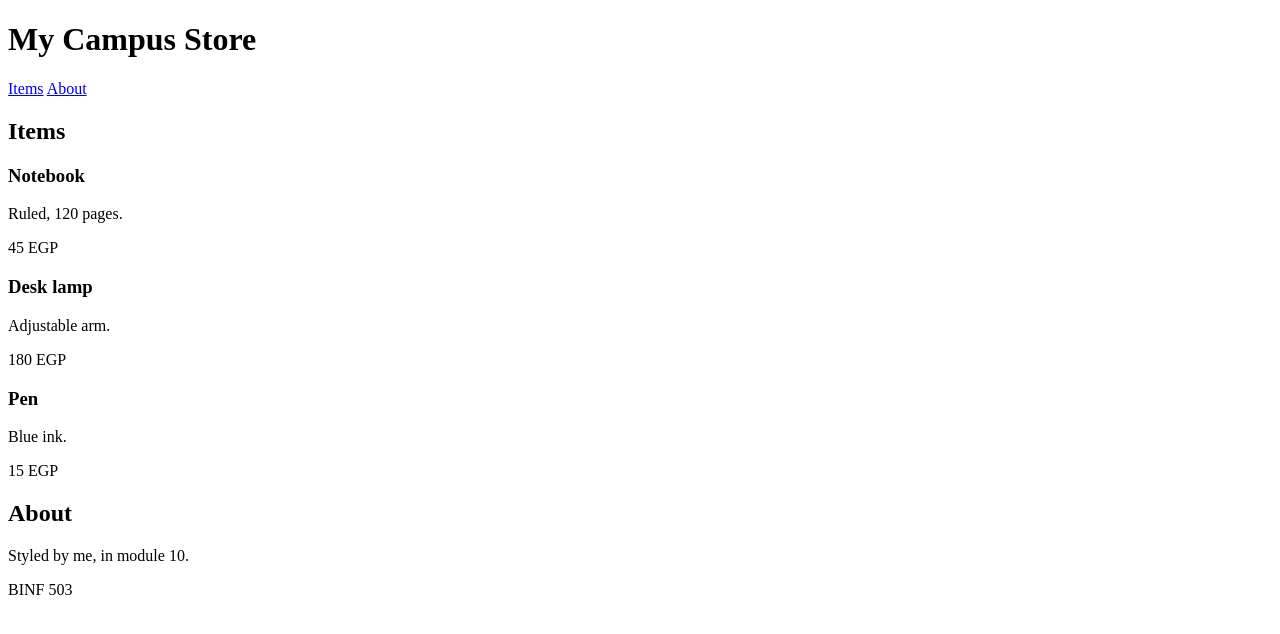
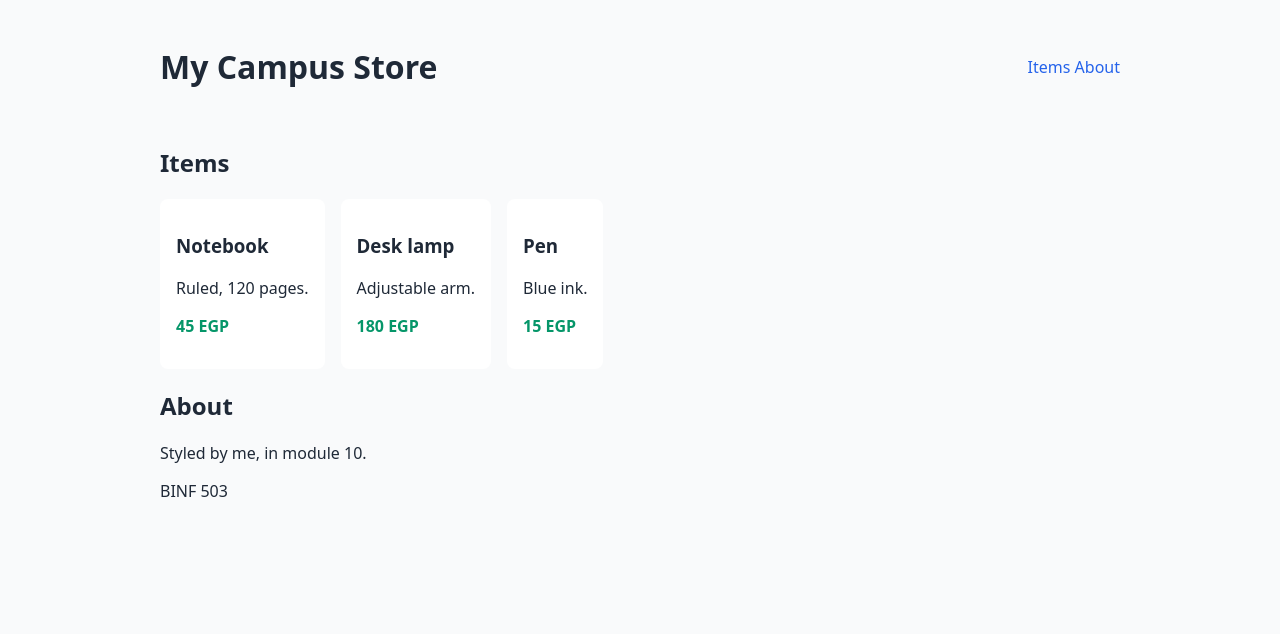
Before and after one commit to abdelhamid-abbas/Abdelhamid-assign23, a website: page 10-css/exercise.html in a window 1280 px wide. Drawn offline with Linux system fonts and the light colour scheme.

Commit message:
Finish module 10

```diff
--- a/10-css/exercise.css
+++ b/10-css/exercise.css
@@ -1,42 +1,39 @@
-/* 10-css — your work goes in this file.
- *
- * The lesson is example.css:      npm run open 10
- * See your own page with:         npm run open 10 exercise
- * Check your work with:           npm test 10
- *
- * exercise.html is written for you and must not be edited. Every class and
- * element named below already exists in it.
- *
- * Write each rule where its TODO is, then delete the TODO comment. The exact
- * colours, sizes and fonts are yours to choose unless a TODO says otherwise —
- * make it look like something you would not be embarrassed by.
- *
- * Keep the page open in the browser and refresh after each change.
- */
+body {
+  font-family: system-ui, -apple-system, sans-serif;
+  color: #1f2937;
+  background-color: #f9fafb;
+}
 
-/* TODO: a rule for `body` that sets
- *       font-family, color, and background-color. */
+.page {
+  max-width: 960px;
+  margin: 0 auto;
+}
 
-/* TODO: a rule for `.page` that sets
- *       max-width, and margin (use `0 auto` to centre it). */
+header {
+  display: flex;
+  justify-content: space-between;
+  align-items: center;
+  padding: 16px 0;
+}
 
-/* TODO: a rule for `header` that sets
- *       display: flex;
- *       justify-content: space-between;
- *       align-items: center;
- *       and one more property of your choosing. */
+nav a {
+  color: #2563eb;
+  text-decoration: none;
+}
 
-/* TODO: a rule for `nav a` — a descendant selector, so it only affects links
- *       inside the nav — that sets
- *       color, and text-decoration. */
+.card-list {
+  display: flex;
+  gap: 16px;
+  flex-wrap: wrap;
+}
 
-/* TODO: a rule for `.card-list` that sets
- *       display: flex;
- *       gap (any size);
- *       flex-wrap: wrap; */
+.card {
+  padding: 16px;
+  border-radius: 8px;
+  background-color: #ffffff;
+}
 
-/* TODO: a rule for `.card` that sets
- *       padding, border-radius, and background-color. */
-
-/* TODO: a rule for `.price` that sets
- *       color, and font-weight. */
+.price {
+  color: #059669;
+  font-weight: 700;
+}
```
